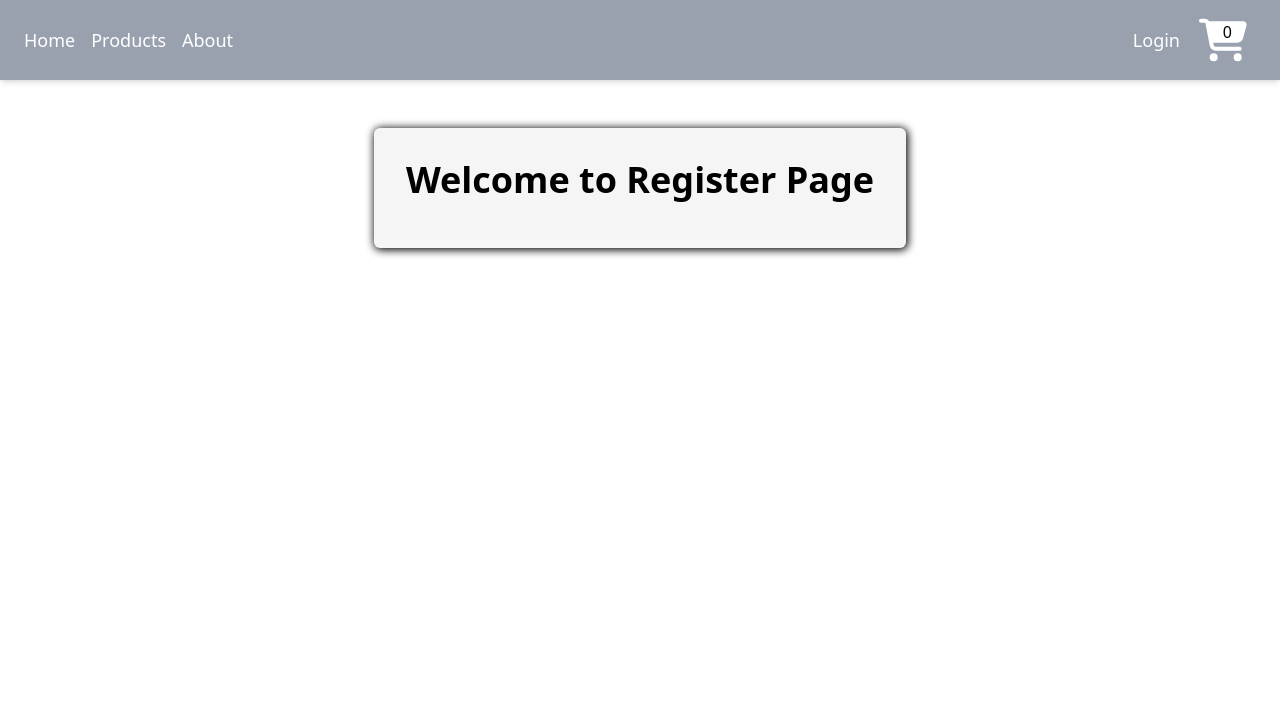
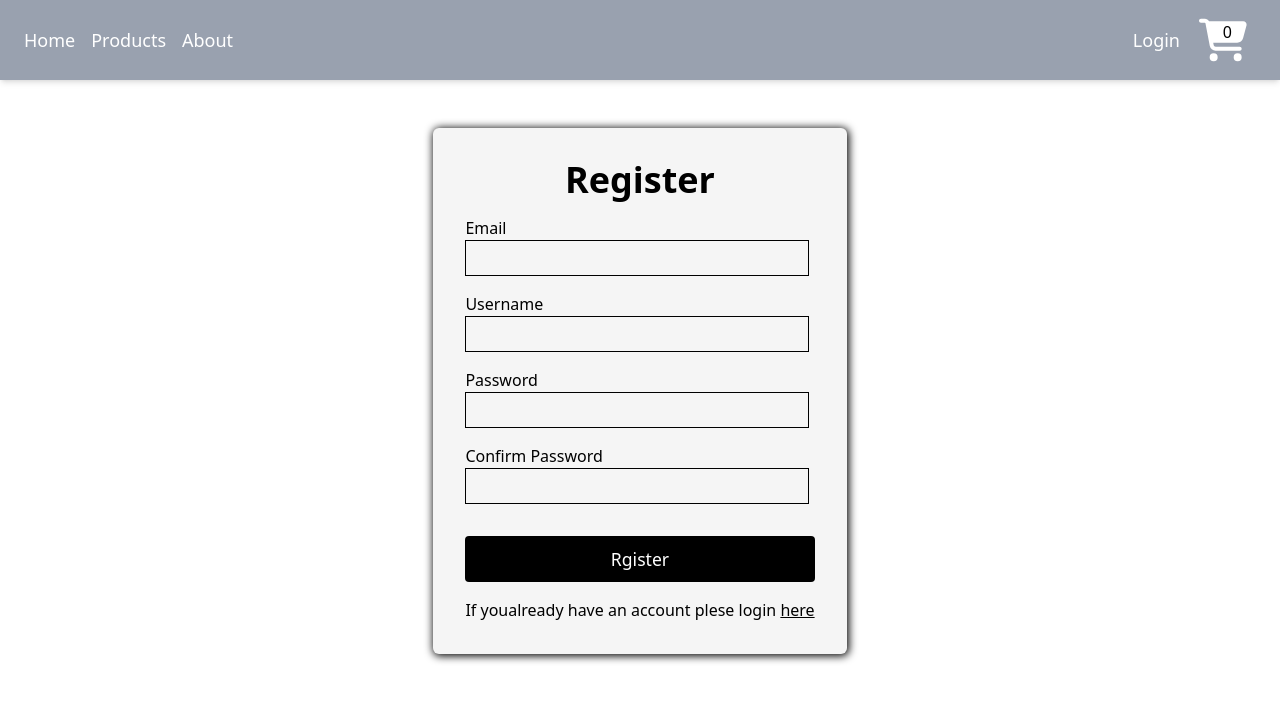
Before and after one commit to anas-tabassum/Laura, a React (Vite) app in the folder frontend/: page /register in a window 1280 px wide. Shown: the top 702 px of the page. Built offline with nearby package versions, Linux system fonts and the light colour scheme.

Commit message:
login error handling

```diff
--- a/frontend/src/assets/Login.module.css
+++ b/frontend/src/assets/Login.module.css
@@ -5,7 +5,6 @@
     flex-direction: column;
     border-radius: 6px;
     box-shadow: 1px 1px 9px 1px black;
-
 }
 
 .title{
@@ -45,3 +44,18 @@
 .message{
     margin-top: 1rem;
 }
+
+.login_box{
+    position: sticky;
+    top: 0;
+}
+
+.error{
+    background: #ff00001a;
+    padding: 10px;
+    border-radius: 4px;
+    color: #ff0000e8;
+    border: 1px solid red;
+    text-align: center;
+    margin-top: 1rem;
+}
--- a/frontend/src/components/Navbar.jsx
+++ b/frontend/src/components/Navbar.jsx
@@ -11,7 +11,7 @@ const Navbar = ({cartLength}) => {
     },[cartLength])
 
     return (
-        <nav className="w-full bg-gray-400 text-white px-6 py-4 shadow-md mb-12">
+        <nav className="w-full bg-gray-400 text-white px-6 py-4 shadow-md mb-12 navbar">
             <div className="max-w-screen-xl mx-auto flex justify-between items-center">
                 <div className="space-x-4 text-lg">
                     <Link to="/" className="hover:underline">Home</Link>
--- a/frontend/src/index.css
+++ b/frontend/src/index.css
@@ -1 +1,5 @@
 @import "tailwindcss";
+
+body{
+    height: 200vh;
+}
--- a/frontend/src/pages/Login.tsx
+++ b/frontend/src/pages/Login.tsx
@@ -1,27 +1,46 @@
 import { Link } from "react-router-dom";
 import styles from "../assets/Login.module.css"
+import { useState } from "react";
 
 const Login = () => {
+    const [username, setUsername] = useState("")
+    const [password, setPassword] = useState("")
+    const [error, setError] = useState("")
+
+    const submitHandler = () => {
+        if(username?.length < 3){
+            setError("Username must contain atleast 3 chracters")
+            return
+        }
+
+        if(password?.length < 8){
+           setError("Password must contain atleast 8 characters")
+           return
+        }
+    }
+
         return (
-            <div className={styles.wrapper}>
+            <div className={`${styles.wrapper} login_box`}>
                 <h1 className={`text-4xl ${styles.title}`}>Login</h1>
 
                 <div className={styles.input_container}>
                     <label htmlFor="">Username</label>
-                    <input type="text" />
+                    <input type="text" value={username} onChange={e => setUsername(e.target.value)}/>
                 </div>
 
                 <div className={styles.input_container}>
                     <label htmlFor="">Password</label>
-                    <input type="text" />
+                    <input type="text" value={password} onChange={e => setPassword(e.target.value)}/>
                 </div>
 
-                <button className={styles.submit_btn}>Submit</button>
+                <button className={styles.submit_btn} onClick={submitHandler}>Login</button>
 
                 <p className={styles.message}>
                     If you do not have an account plese signup
-                    <Link to="/register"> here</Link>
-                    </p>
+                    <Link to="/register"> <u>here</u></Link>
+                </p>
+
+                <p className={`${styles.error} ${error?.length > 0? 'block' : 'hidden'}` }>{error}</p>
             </div>
         )
 }
--- a/frontend/src/pages/Register.jsx
+++ b/frontend/src/pages/Register.jsx
@@ -4,8 +4,35 @@ import React from "react";
 
 const Register = () => {
         return (
-            <div className={styles.wrapper}>
-                <h1 className={`text-4xl ${styles.title}`}>Welcome to Register Page</h1>
+            <div className={`${styles.wrapper} login_box`}>
+                <h1 className={`text-4xl ${styles.title}`}>Register</h1>
+
+                <div className={styles.input_container}>
+                    <label htmlFor="">Email</label>
+                    <input type="text" />
+                </div>
+
+                <div className={styles.input_container}>
+                    <label htmlFor="">Username</label>
+                    <input type="text" />
+                </div>
+
+                <div className={styles.input_container}>
+                    <label htmlFor="">Password</label>
+                    <input type="text" />
+                </div>
+
+                <div className={styles.input_container}>
+                    <label htmlFor="">Confirm Password</label>
+                    <input type="text" />
+                </div>
+
+                <button className={styles.submit_btn}>Rgister</button>
+
+                <p className={styles.message}>
+                    If youalready have an account plese login
+                    <Link to="/login"> <u>here</u></Link>
+                    </p>
             </div>
         )
 }
```
